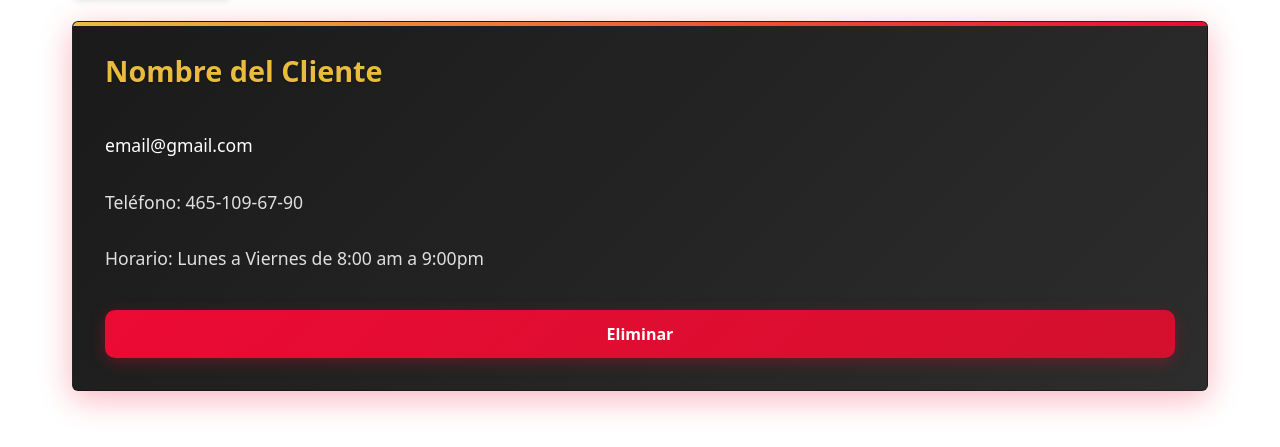
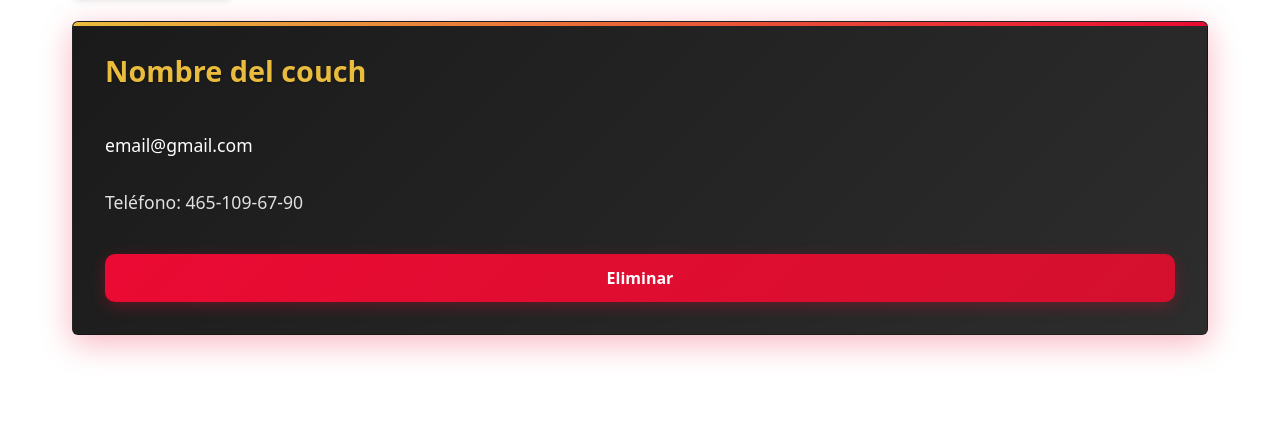
Before and after one commit to DavidGalindo21/gym_app_api, a website: page www/admin/admin_couches.html in a window 1280 px wide. Shown: the part 778-1225 px from the top of the page. After the commit the page ends 1169 px from the top, so only its background shows below. Drawn offline with nearby package versions, Linux system fonts and the light colour scheme.

Commit message:
Cambio del card del couch

```diff
--- a/www/admin/admin_couches.html
+++ b/www/admin/admin_couches.html
@@ -54,10 +54,9 @@
       Agregar Couch
     </button>
     <div class="card">
-        <h3>Nombre del Cliente</h3>
+        <h3>Nombre del couch</h3>
         <p>email@gmail.com</p>
         <p>Teléfono: 465-109-67-90</p>
-        <p>Horario: Lunes a Viernes de 8:00 am a 9:00pm</p>
         <button class="btn-eliminar">Eliminar</button>
     </div>
 </main>
```
